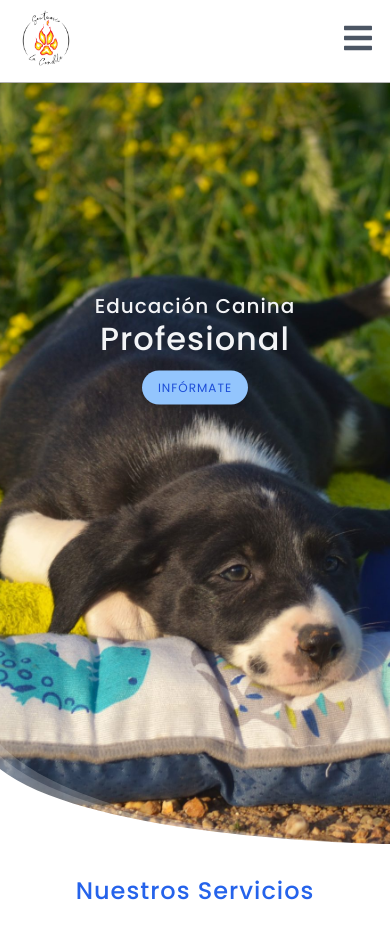
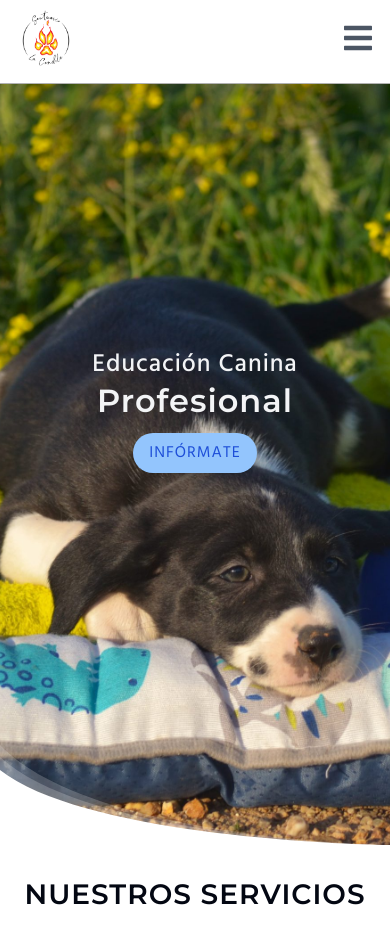
Before and after one commit to asa7ur/Educadores_Caninos, a React (Vite) app: page / in a window 390 px wide. Shown: the top 944 px of the page. Built offline with nearby package versions, Linux system fonts and the light colour scheme.

Commit message:
changed the fonts

```diff
--- a/index.html
+++ b/index.html
@@ -4,8 +4,10 @@
 <head>
   <meta charset="UTF-8" />
   <link rel="icon" type="image/svg+xml" href="./src/assets/favicon.ico" />
+  <link rel="preconnect" href="https://fonts.googleapis.com">
+  <link rel="preconnect" href="https://fonts.gstatic.com" crossorigin>
   <link
-    href="https://fonts.googleapis.com/css2?family=Poppins:ital,wght@0,100;0,200;0,300;0,400;0,500;0,600;0,700;0,800;0,900;1,100;1,200;1,300;1,400;1,500;1,600;1,700;1,800;1,900&display=swap"
+    href="https://fonts.googleapis.com/css2?family=Hind:wght@300;400;500;600;700&family=Montserrat:ital,wght@0,100..900;1,100..900&display=swap"
     rel="stylesheet">
   <meta name="viewport" content="width=device-width, initial-scale=1.0" />
   <title>Adiestramiento Canino en Sevilla</title>
--- a/src/components/AboutUs.jsx
+++ b/src/components/AboutUs.jsx
@@ -130,12 +130,6 @@
   position: relative;
   overflow: hidden;
   background-color: var(--primary-200);
-
-  h2 {
-    text-align: center;
-    margin-bottom: 2rem;
-    color: var(--primary-600);
-  }
 
   .carousel {
     display: flex;
--- a/src/components/Contact.jsx
+++ b/src/components/Contact.jsx
@@ -143,6 +143,10 @@
     flex-direction: column;
     align-items: center;
     justify-content: center;
+  }
+
+  h2{
+    text-align: left;
   }
 
   h3 {
--- a/src/components/Services.jsx
+++ b/src/components/Services.jsx
@@ -82,12 +82,6 @@
 const Wrapper = styled.section`
   background: var(--backgroundColor);
 
-  h2 {
-    text-align: center;
-    margin-bottom: 2rem;
-    color: var(--primary-600);
-  }
-
   h4 {
     color: var(--primary-600);
   }
--- a/src/index.css
+++ b/src/index.css
@@ -35,7 +35,8 @@
     --fixed-width: 600px;
     --border: 1px solid var(--grey-700);
     --padding: 0.75rem 1.2rem;
-    --bodyFont: 'Poppins', serif;
+    --headingFont: 'Montserrat', sans-serif;
+    --bodyFont: 'Hind', sans-serif;
     --gradient: linear-gradient(to right, var(--primary-500), var(--primary-100));
     --box-shadow: 0px 0px 10px 0px var(--primary-500);
 
@@ -80,11 +81,18 @@
 }
 
 h1 {
+    font-family: var(--headingFont);
     font-size: 2.5rem;
+    font-weight: 600;
 }
 
 h2 {
+    font-family: var(--headingFont);
     font-size: 2rem;
+    text-transform: uppercase;
+    text-align: center;
+    margin-bottom: 2rem;
+    font-weight: 600;
 }
 
 h3 {
@@ -101,6 +109,7 @@
 
 a {
     text-decoration: none;
+    font-family: var(--bodyFont);
 }
 
 .img {
@@ -126,6 +135,7 @@
     padding: 0.375rem 0.75rem;
     letter-spacing: var(--spacing);
     display: inline-block;
+    font-family: var(--bodyFont);
     font-weight: 400;
     transition: var(--transition);
     font-size: 1rem;
@@ -184,15 +194,15 @@
     }
 
     h2 {
-        font-size: 1.5rem;
+        font-size: 1.75rem;
     }
 
     h3 {
-        font-size: 1.25rem;
+        font-size: 1.55rem;
     }
 
     h4 {
-        font-size: 1rem;
+        font-size: 1.25rem;
     }
 
     h5 {
@@ -200,7 +210,7 @@
     }
 
     .btn {
-        font-size: 0.75rem;
+        font-size: 1rem;
         padding: 0.5rem 1rem;
     }
 }
```
